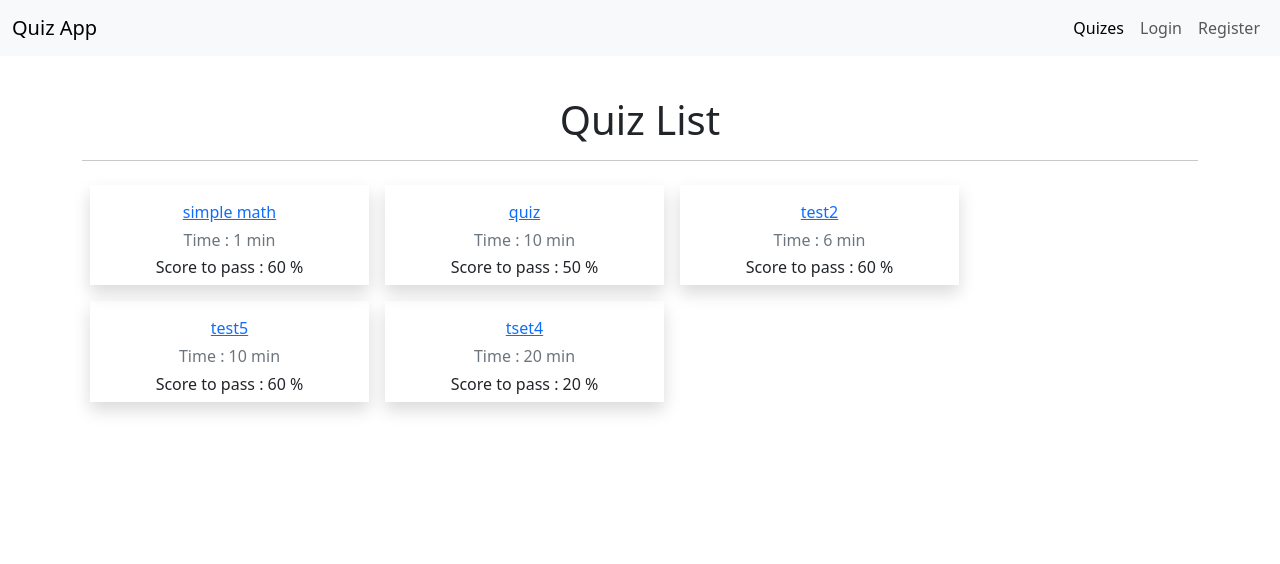
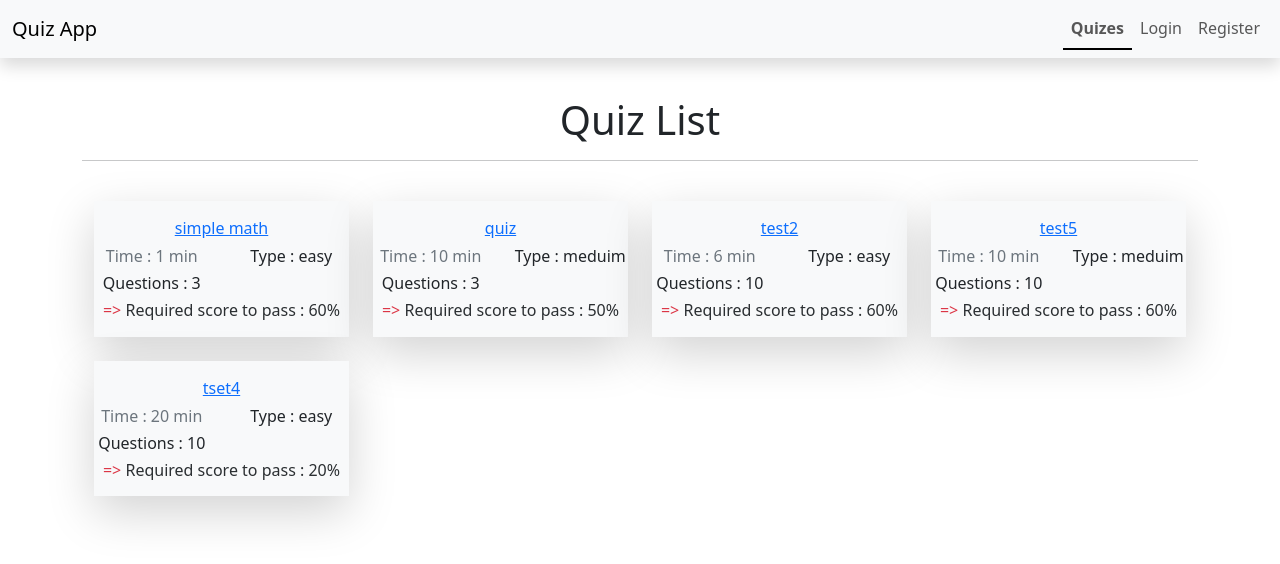
Before and after one commit to Mmy2000/Quis-app-django, a Django app: page / in a window 1280 px wide. Shown: the top 564 px of the page. Run offline with Django 4.2, Linux system fonts and the light colour scheme; data comes from the database, SQL or seed files in the repository; both versions use the stored data as it was after the commit; data that the repository does not hold is empty; some libraries are stand-ins or nearby versions.

Commit message:
updating

```diff
--- a/quizes/templates/quizes/quizlist.html
+++ b/quizes/templates/quizes/quizlist.html
@@ -35,15 +35,24 @@ home
 <div class="container text-center">
     <div class="row ">
         {% for obj in object_list %}
-        <div class="col-md-3 m-2 shadow">
-            <div class="inner m-2 ">
+        <div class="col-md-6 col-xl-3 col-lg-4 gy-4  ">
+            <div class="inner py-2 bg-light shadow-lg ">
             <button type="button" class="btn btn-link modal-button" data-pk={{obj.pk}} data-quiz={{obj.name}}
                 data-questions={{obj.number_of_questions}} data-difficulty={{obj.diffculity}} data-time={{obj.time}}
                 data-pass={{obj.required_scored_to_pass}} data-bs-toggle="modal" data-bs-target="#quizStartModal">
                 {{obj.name}}
             </button>
-            <h6 class="text-secondary">Time : {{obj.time}} min</h6>
-            <h6 class="">Score to pass : {{obj.required_scored_to_pass}} %</h6>
+            <div class="row">
+                <div class="col-6">
+                    <h6 class="text-secondary">Time : {{obj.time}} min</h6>
+            <h6 class="">Questions : {{obj.number_of_questions}}</h6>
+                </div>
+                <div class="col-6">
+                    <h6>Type : {{obj.diffculity}}</h6>
+                </div>
+            </div>
+            <h6 class="text-secondary-emphasis"><span class="text-danger">=></span> Required score to pass : {{obj.required_scored_to_pass}}%</h6>
+
             </div>
         </div>
         {% endfor %}
--- a/static/css/style.css
+++ b/static/css/style.css
@@ -86,3 +86,8 @@ hr .new1 {
 .date {
     background-color: #ccc
 }
+
+.active2{
+    font-weight: 700;
+    border-bottom: solid 2px black;
+}
--- a/templates/base.html
+++ b/templates/base.html
@@ -14,7 +14,7 @@
 </head>
 
 <body>
-    <nav class="navbar  fixed-top navbar-expand-lg bg-body-tertiary">
+    <nav class="navbar bg-light shadow  fixed-top navbar-expand-lg ">
   <div class="container-fluid">
     <a class="navbar-brand" href="/">Quiz App</a>
     <button class="navbar-toggler" type="button" data-bs-toggle="collapse" data-bs-target="#navbarSupportedContent" aria-controls="navbarSupportedContent" aria-expanded="false" aria-label="Toggle navigation">
@@ -23,11 +23,11 @@
     <div class="collapse navbar-collapse" id="navbarSupportedContent">
       <ul class="navbar-nav ms-auto mb-2 mb-lg-0">
         <li class="nav-item">
-          <a class="nav-link {% if request.path == '/' %}active{% endif %}" aria-current="page" href="/">Quizes</a>
+          <a class="nav-link {% if request.path == '/' %}active2{% endif %}" aria-current="page" href="/">Quizes</a>
         </li>
         {% if user.is_authenticated %}
         <li class="nav-item">
-          <a class="nav-link {% if request.path == '/profile/' %}active{% endif %}" href="{% url 'accounts:profile'%}">Profile</a>
+          <a class="nav-link {% if request.path == '/accounts/profile/' %} active2 {% endif %}" href="{% url 'accounts:profile'%}">Profile</a>
         </li>
         <li class="nav-item">
           <a class="nav-link" href="{% url 'logout'%}">Logout</a>
```
Also changed, not shown: accounts/templates/profile/myQuizes.html (+4 -4 lines), db.sqlite3.
